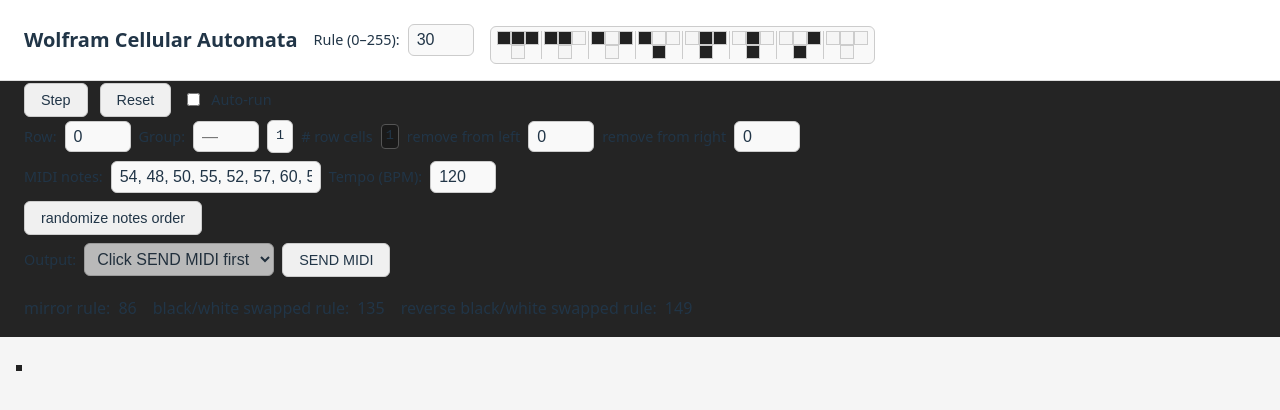
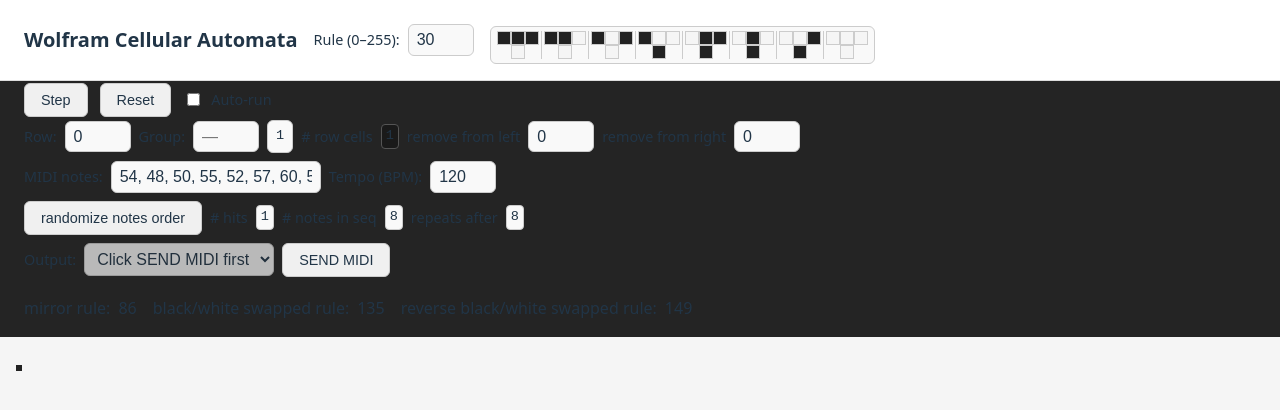
Before and after one commit to nathanfenoglio/wolfram-cellular-automata-midi-notes, a React (Vite) app: page / in a window 1280 px wide. Shown: the top 410 px of the page. Built offline with nearby package versions, Linux system fonts and the light colour scheme.

Commit message:
add # hits, # notes in seq, repeats after display values

```diff
--- a/src/App.css
+++ b/src/App.css
@@ -155,6 +155,21 @@
   display: flex;
   align-items: center;
   gap: 0.5rem;
+}
+
+.randomize-and-cycle-data {
+  display: flex;
+  align-items: center;
+  gap: 0.5rem;
+}
+
+.row-meta-value {
+  font-size: 0.85rem;
+  font-family: monospace;
+  padding: 0.1rem 0.25rem;
+  border: 1px solid #555;
+  border-radius: 4px;
+  background: #1a1a1a;
 }
 
 .midi-row-output-send {
@@ -438,6 +453,11 @@
     border-color: #ccc;
   }
 
+  .row-meta-value {
+    background: #f9f9f9;
+    border-color: #ccc;
+  }
+
   .controls button {
     background: #f0f0f0;
     border-color: #ccc;
--- a/src/components/RowViewer.jsx
+++ b/src/components/RowViewer.jsx
@@ -32,6 +32,19 @@
   return valid.length > 0 ? valid : DEFAULT_NOTES;
 }
 
+// least common multiple of 2 #s
+function lcm(a, b) {
+  if (a === 0 || b === 0) return 0;
+  // recursive function to get greatest common divisor
+  // if 1st # is less than y then x % y = x and then x and y will be swapped for the next iteration
+  // making it so that you don't need to worry about making the 1st # the larger of the 2 originally
+  // if x % y = 0 then you have found the greatest common divisor and y which will be x in the next iteration
+  // y will be 0 and x will be the gcd
+  const gcd = (x, y) => (y === 0 ? x : gcd(y, x % y));
+  // lcm formula
+  return (a * b) / gcd(a, b);
+}
+
 // display user's row of cellular automata as 0s 1s
 // send midi notes based on row pattern of 0s 1s converted to user specified scale
 export function RowViewer({ rule, grid }) {
@@ -58,10 +71,10 @@
   const intervalRef = useRef(null);
   const displayRef = useRef(null);
 
-  // formatted output for user specified row and its length
-  const { displayValue, rowLength } = useMemo(() => {
+  // formatted output for user specified row, its length, and # of hits (1s)
+  const { displayValue, rowLength, hitCount } = useMemo(() => {
     if (!isValid) {
-      return { displayValue: "—", rowLength: 0 };
+      return { displayValue: "—", rowLength: 0, hitCount: 0 };
     }
     let row =
       rowIndex < grid.length ? grid[rowIndex] : getRowAt(rule, rowIndex);
@@ -75,6 +88,7 @@
     return {
       displayValue: formatWithGrouping(row, hasGrouping ? grouping : 0),
       rowLength: row.length,
+      hitCount: row.filter((c) => c === 1).length,
     };
   }, [ // useMemo dependencies
     rule,
@@ -369,6 +383,17 @@
           />
         </div>
         {/* option for user to randomize the order of the midi notes */}
+        <div className="randomize-and-cycle-data">
+          {(() => {
+            const notesCount = parseNotesInput(notesInput).length;
+            const lcmVal = lcm(hitCount, notesCount);
+            // divide least common multiple of # of hits and # of notes
+            // by the # of hits to get
+            // the # of times before the 1st note of the sequence will start on the 1st hit of the row
+            const repeatsAfter =
+              isValid && hitCount > 0 ? lcmVal / hitCount : null;
+            return (
+              <>
                 <button
                   type="button"
                   className="randomize-notes-button"
@@ -376,6 +401,18 @@
                 >
                   randomize notes order
                 </button>
+                <label className="row-meta-label"># hits</label>
+                <span className="row-meta-value">{isValid ? hitCount : "—"}</span>
+                <label className="row-meta-label"># notes in seq</label>
+                <span className="row-meta-value">{notesCount}</span>
+                <label className="row-meta-label">repeats after</label>
+                <span className="row-meta-value">
+                  {repeatsAfter != null ? repeatsAfter : "—"}
+                </span>
+              </>
+            );
+          })()}
+        </div>
         <div className="midi-row-output-send">
           <label htmlFor="output-select">Output:</label>
           <select
```
Lines whose indentation alone changed are shown as unchanged.
